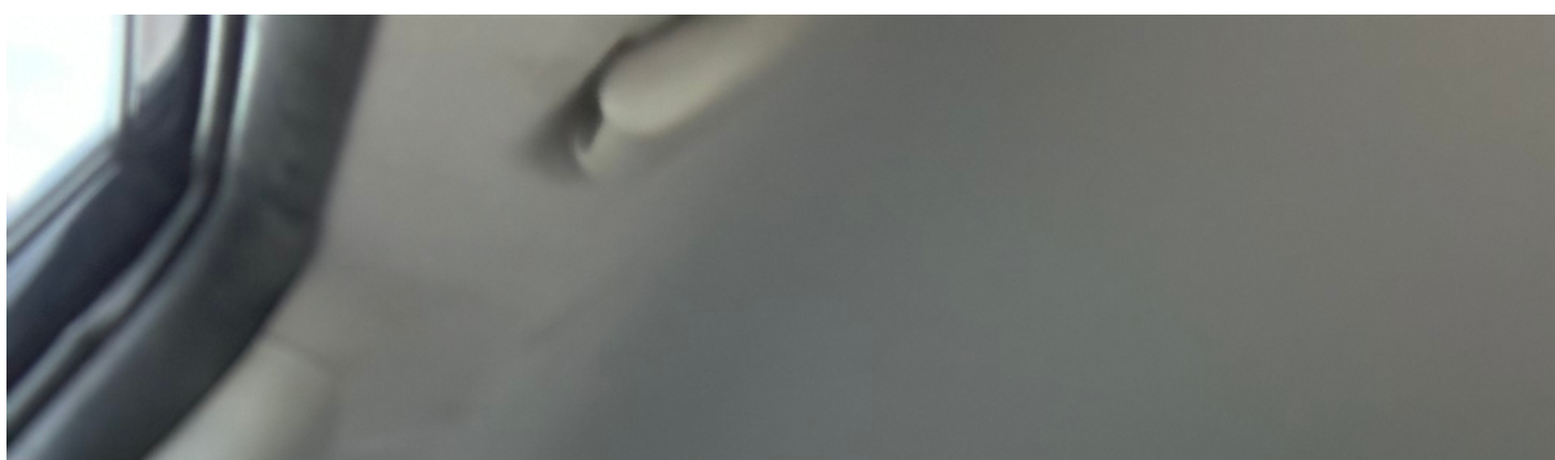
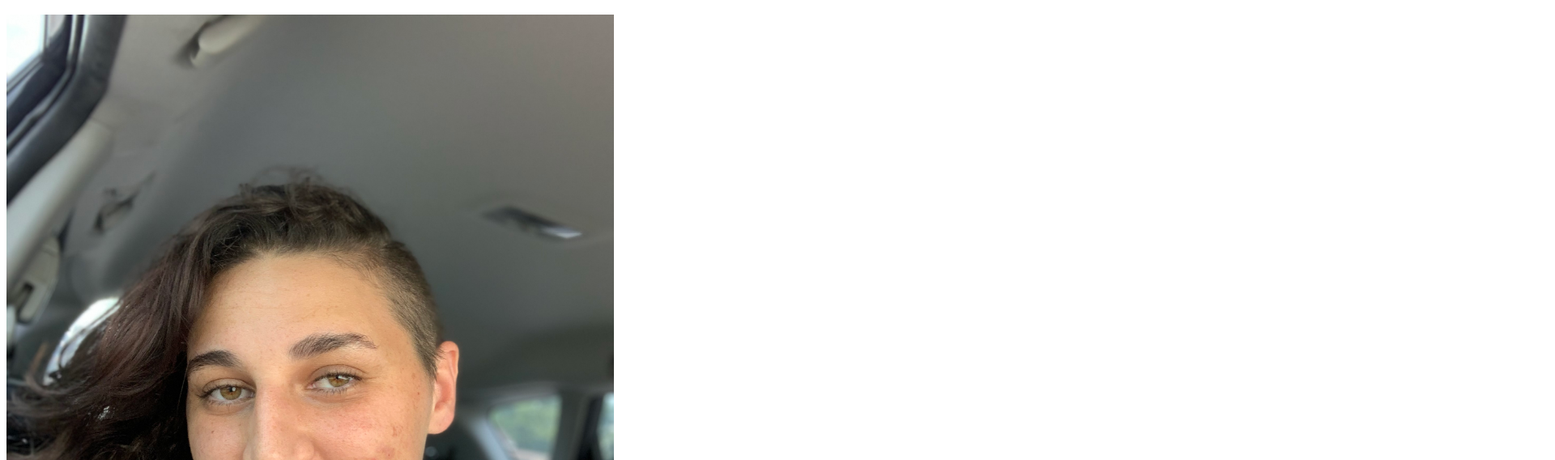
Before and after one commit to MayaZbeda/mayazbeda.github.io, a plain HTML site: page index.html in a window 1280 px wide. Shown: the part 48-616 px from the top of the page at 81% size, 1920 px wide, since content can reach past the window. Drawn offline with Linux system fonts and the light colour scheme.

Commit message:
Update index.html

```diff
--- a/index.html
+++ b/index.html
@@ -1,4 +1,6 @@
 <html>
     <h1>Maya's Portfolio</h1>
-    <img src="./IMG_1803.jpg" />
+    <img src="./IMG_1803.jpg"
+         width="750"
+         height="1000" />
 </html>
```
